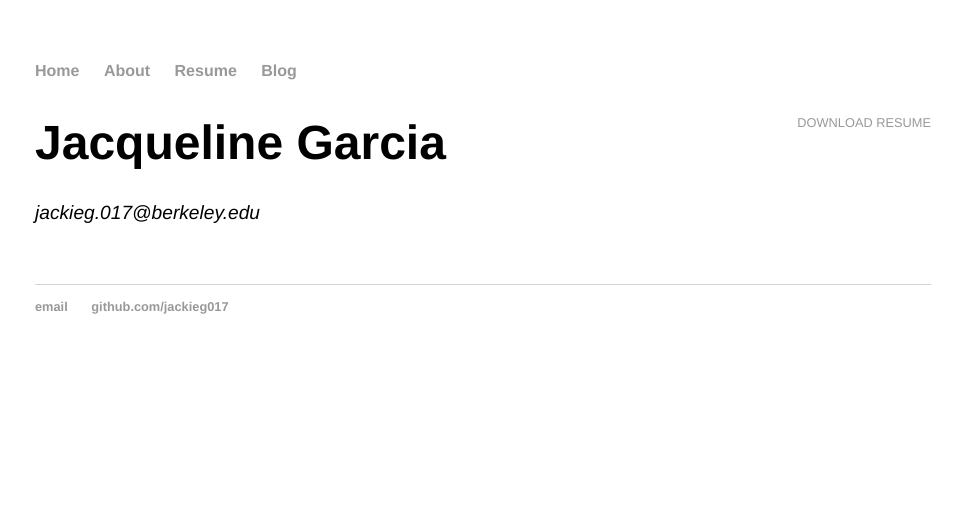
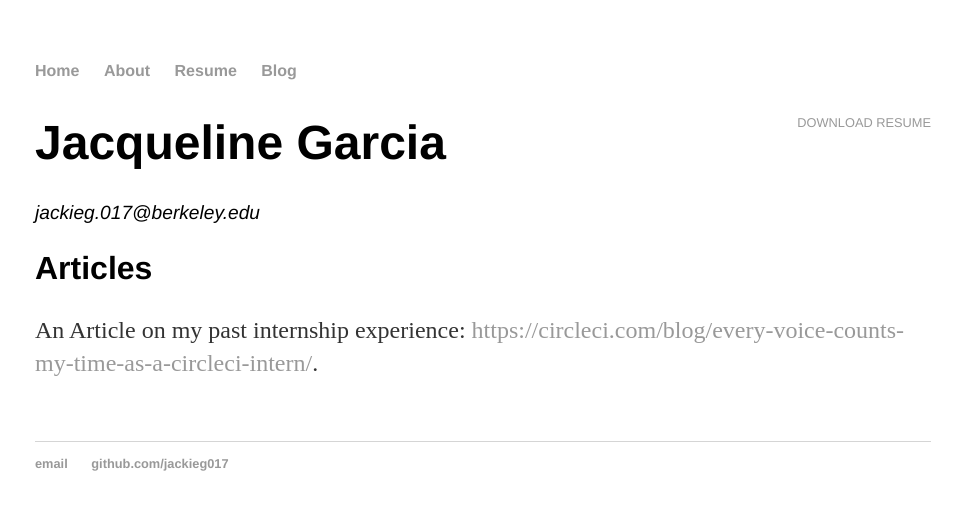
Before and after one commit to jackieg017/jackieg017.github.io, a Jekyll site: the page built from resume/index.html, in a window 1280 px wide. Shown: the top 510 px of the page, without its empty margins (157-1119 px from the left). Built offline with Jekyll 4.4.1, drawn with Linux system fonts in a browser that asks for light colours.

Commit message:
Update index.html

```diff
--- a/resume/index.html
+++ b/resume/index.html
@@ -9,5 +9,8 @@ title: Resume of Jacqueline Garcia
 					<address>
 					<span class="obfuscate">jackieg.017@berkeley.edu</span>
 					</address>
+					<h2>Articles</h2>
+
+					<p>An Article on my past internship experience: <a href="https://circleci.com/blog/every-voice-counts-my-time-as-a-circleci-intern/?utm_content=buffer28f01&utm_medium=SCC&utm_source=Twitter&utm_campaign=Twitter-Buffer-Csy">https://circleci.com/blog/every-voice-counts-my-time-as-a-circleci-intern/</a>.
 
 	</div>
```
